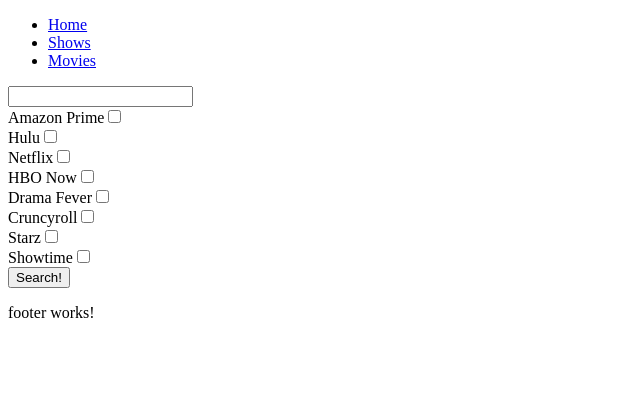
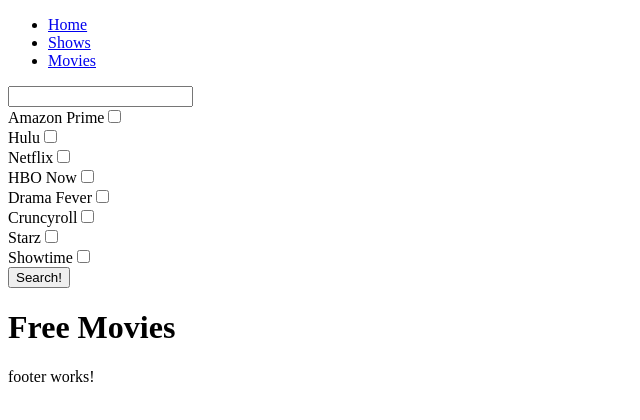
Before and after one commit to stevencastroverde/StreamSearchAngular2, an Angular app: page /movies in a window 1280 px wide. Shown: the top 420 px of the page, without its empty margins (0-640 px from the left). Built offline with nearby package versions, Linux system fonts and the light colour scheme; no server answers.

Commit message:
free movies populates as well as showing when free movies/shows are in search results also disappears after user search

```diff
--- a/src/app/searchModule/movies/movies.component.html
+++ b/src/app/searchModule/movies/movies.component.html
@@ -1,2 +1,3 @@
 <app-media-search (userSearchandSources)="searchEventHandler($event)"></app-media-search>
+<h1 *ngIf="!freeResources">Free Movies</h1>
 <app-search-results [searchResults]="searchResults" (selectResult)="selectMovieEventHandler($event)"></app-search-results>
--- a/src/app/searchModule/movies/movies.component.ts
+++ b/src/app/searchModule/movies/movies.component.ts
@@ -8,13 +8,14 @@
   styleUrls: ['./movies.component.scss']
 })
 export class MoviesComponent implements OnInit {
+  private freeResources : boolean;
   @Input () searchTerm: string;
   @Input () selectedMovieId: number;
   private _searchResults: Object[];
   private _userSubscriptions: string;
   // Setter and Getter for Search Results
-  set searchResults(shows: Object[]) {
-    this._searchResults = shows;
+  set searchResults(movies: Object[]) {
+    this._searchResults = movies;
   }
   get searchResults(): Object[] {
     return this._searchResults;
@@ -34,19 +35,22 @@
   constructor(private GuideBoxService: GuideBoxService, private router: Router) { }
 
   ngOnInit() {
+    this.getFreeMovies();
 
   }
 
   getFreeMovies() {
+    this.freeResources = false;
     this.GuideBoxService.getFreeMovies()
-      .subscribe(data => console.log(data));
+      .subscribe(data => this.searchResults = data.results);
   }
   searchShows(searchTerm: string) {
     this.GuideBoxService.searchMovies(searchTerm)
       .subscribe(
         data => {
           this.searchResults = data.results;
-          console.log(this.searchResults);
+          this.freeResources = true;
+
         });
   }
   searchEventHandler(event: any) {
--- a/src/app/searchModule/shows/shows.component.html
+++ b/src/app/searchModule/shows/shows.component.html
@@ -1,2 +1,3 @@
 <app-media-search (userSearchandSources)="searchEventHandler($event)"></app-media-search>
+<h1 *ngIf="!freeResources">Free Shows</h1>
 <app-search-results [searchResults]="searchResults" (selectResult)="selectShowEventHandler($event)"></app-search-results>
--- a/src/app/searchModule/shows/shows.component.ts
+++ b/src/app/searchModule/shows/shows.component.ts
@@ -9,6 +9,7 @@
   styleUrls: ['./shows.component.scss']
 })
 export class ShowsComponent implements OnInit {
+  private freeResources: boolean;
   @Input () searchTerm: string;
   @Input () selectedShowId: number;
   private _searchResults: Object[];
@@ -16,6 +17,7 @@
   // Setter and Getter for Search Results
     set searchResults(shows: Object[]) {
      this._searchResults = shows;
+
    }
    get searchResults(): Object[] {
      return this._searchResults;
@@ -41,6 +43,7 @@
   }
 
   callFreeShows() {
+      this.freeResources = false;
     this.GuideBoxService.callFreeShows()
       .subscribe(
         data => {
@@ -53,7 +56,7 @@
       .subscribe(
         data => {
           this.searchResults = data.results;
-          console.log(this.searchResults);
+          this.freeResources = true;
         });
   }
   searchEventHandler(event: any) {
```
